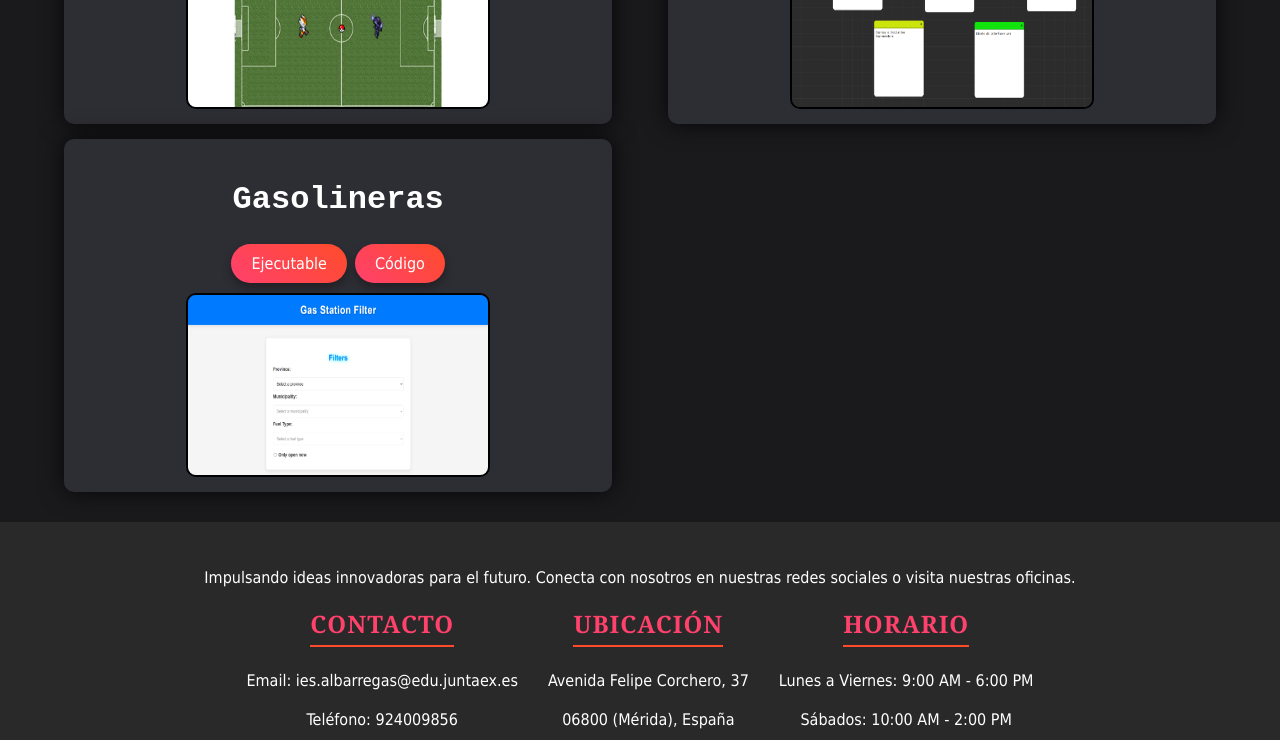
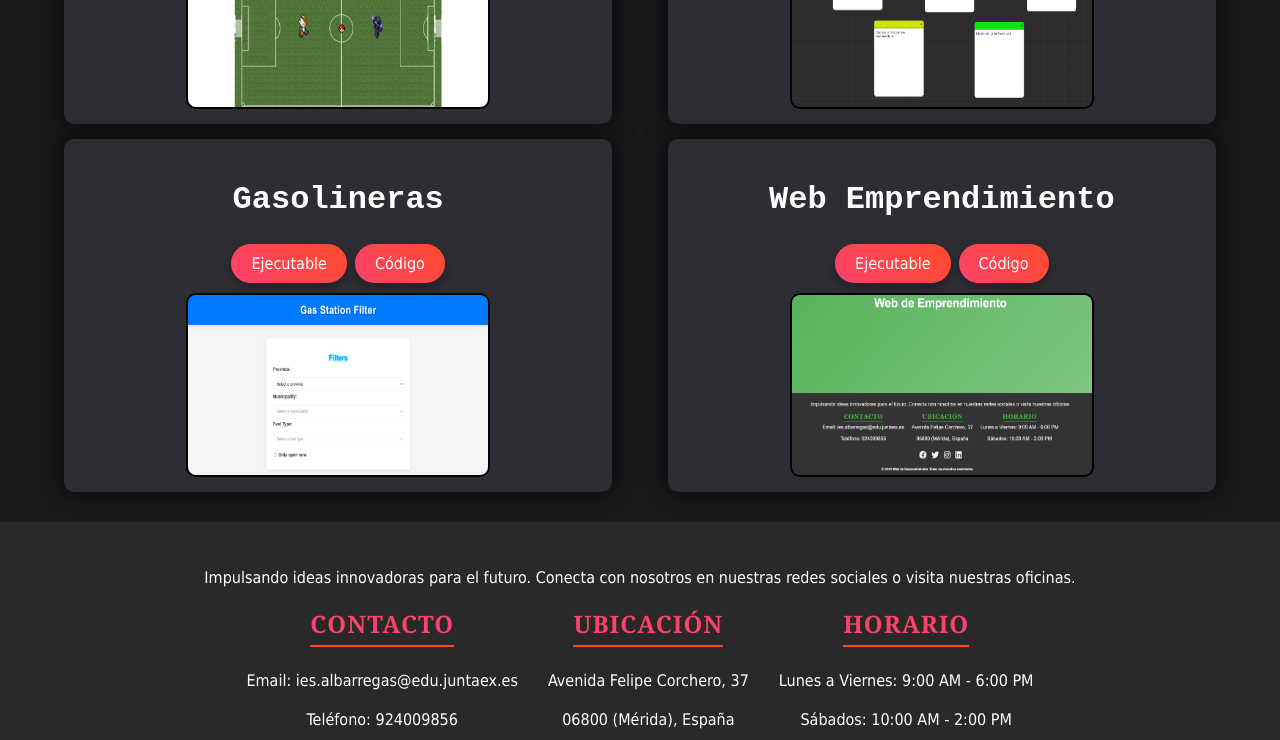
Before and after one commit to jmgalang07/Portfolio, a plain HTML site: page index.html in a window 1280 px wide. Shown: the part 1060-1800 px from the top of the page. Drawn offline with Linux system fonts and the light colour scheme.

Commit message:
Añado la web de emprendimiento

```diff
--- a/index.html
+++ b/index.html
@@ -96,7 +96,17 @@
                     <a class="button" href="https://jmgalang07.github.io/Tarea7/">Ejecutable</a>
                     <a class="button" href="https://github.com/jmgalang07/Tarea7">Código</a>
                 </div>
-                <img src="./img/Gasolinera.png" alt="Notes">
+                <img src="./img/Gasolinera.png" alt="Gasolineras">
+            </div>
+        </div>
+        <div id="proyectos">
+            <h2>Web Emprendimiento</h2>
+            <div class="container">
+                <div class="botones">
+                    <a class="button" href="https://jmgalang07.github.io/WebEmprendimiento/">Ejecutable</a>
+                    <a class="button" href="https://github.com/jmgalang07/WebEmprendimiento">Código</a>
+                </div>
+                <img src="./img/web.png" alt="Web Emprendimiento">
             </div>
         </div>
     </div>
```
Also changed, not shown: img/web.png (added).
